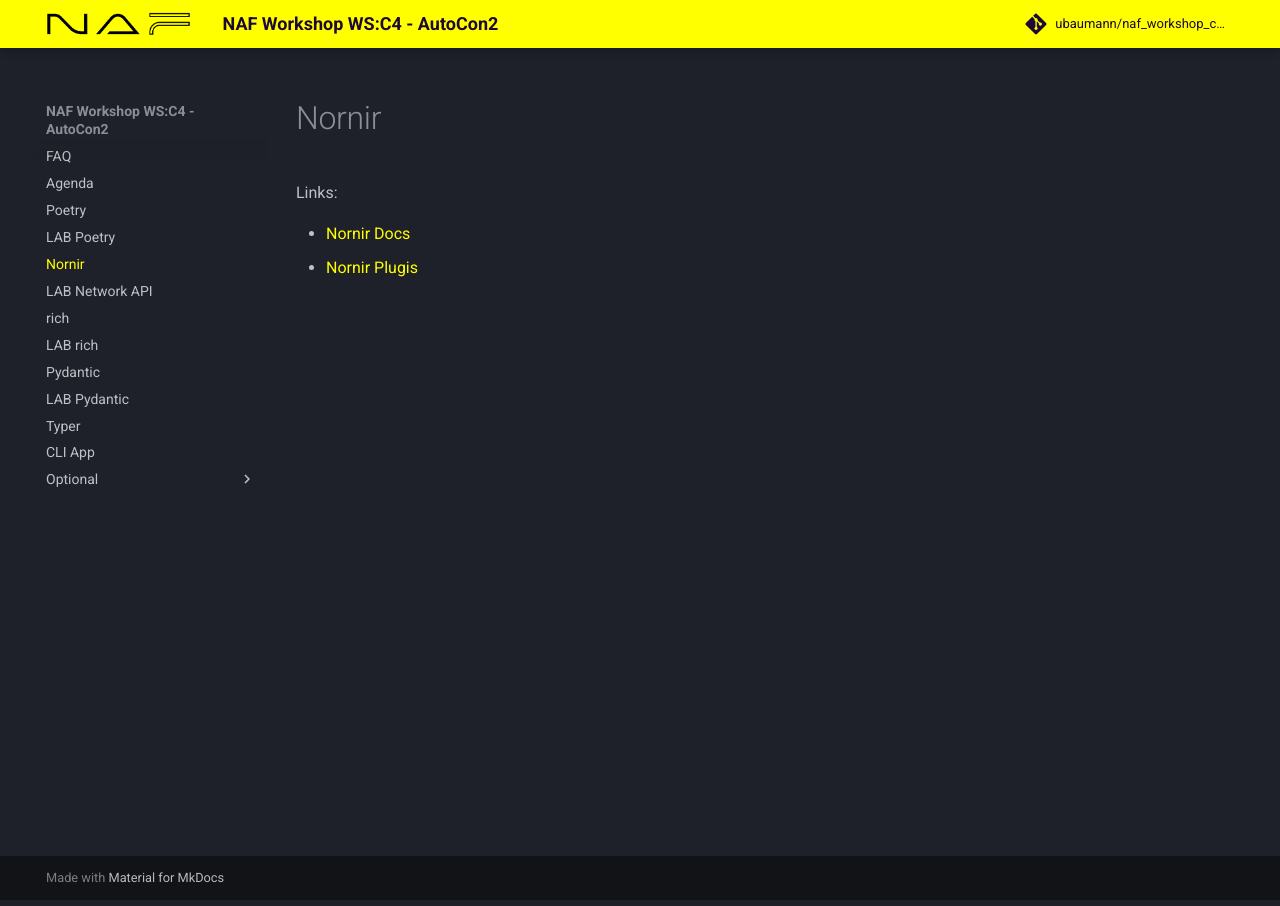
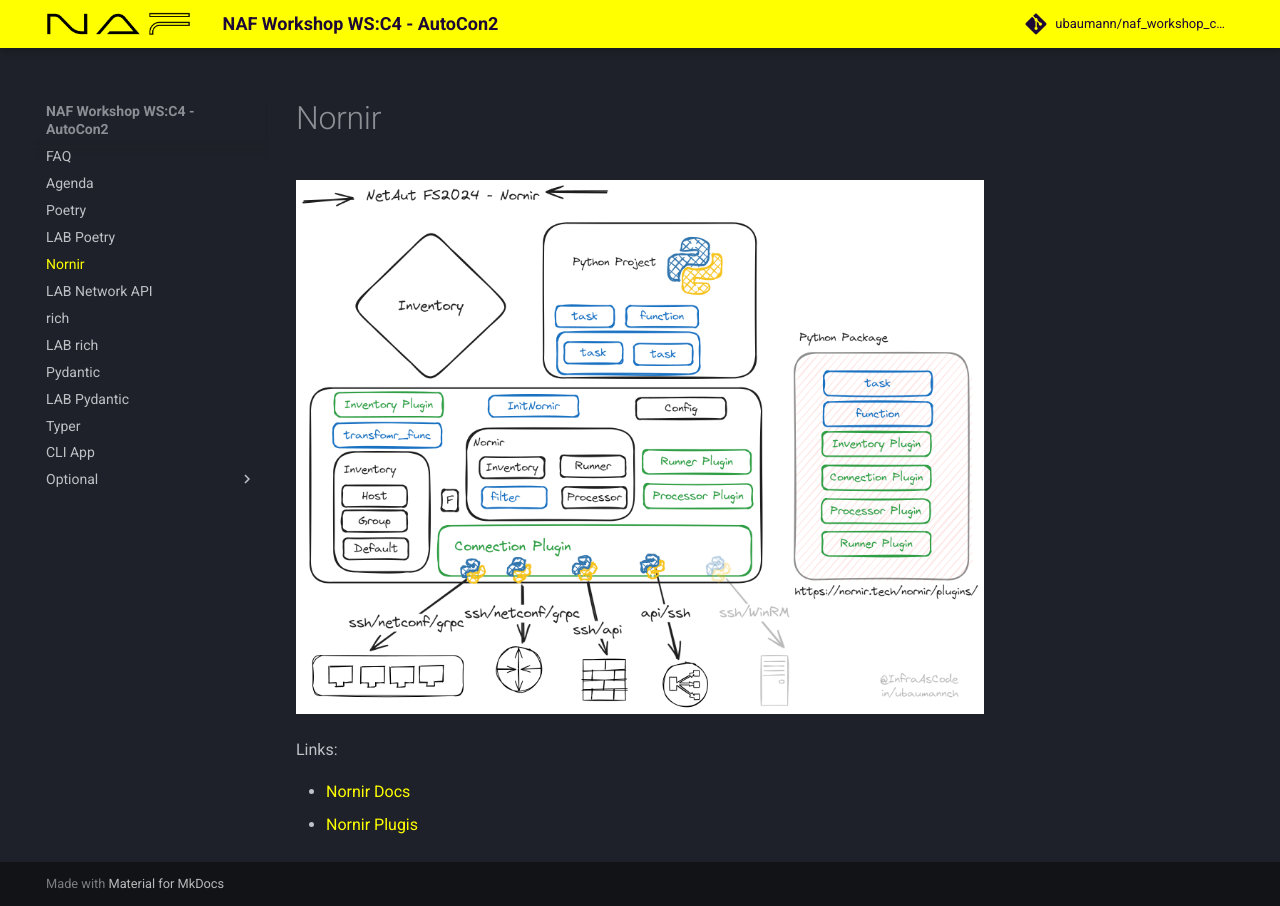
Before and after one commit to ubaumann/naf_workshop_cli_tool, an MkDocs documentation site: the page built from docs/nornir.md, in a window 1280 px wide. Built offline with MkDocs 1.6.1 and Material for MkDocs 9.7.7, drawn with Linux system fonts in a browser that asks for light colours; comment, search, counter and statistics services are not loaded.

Commit message:
Add nornir drawing

```diff
--- a/docs/nornir.md
+++ b/docs/nornir.md
@@ -1,3 +1,5 @@
+
+![nornir drawing](img/nornir_draw.png)
 
 Links:
 
```
Also changed, not shown: docs/img/nornir_draw.png (added).
